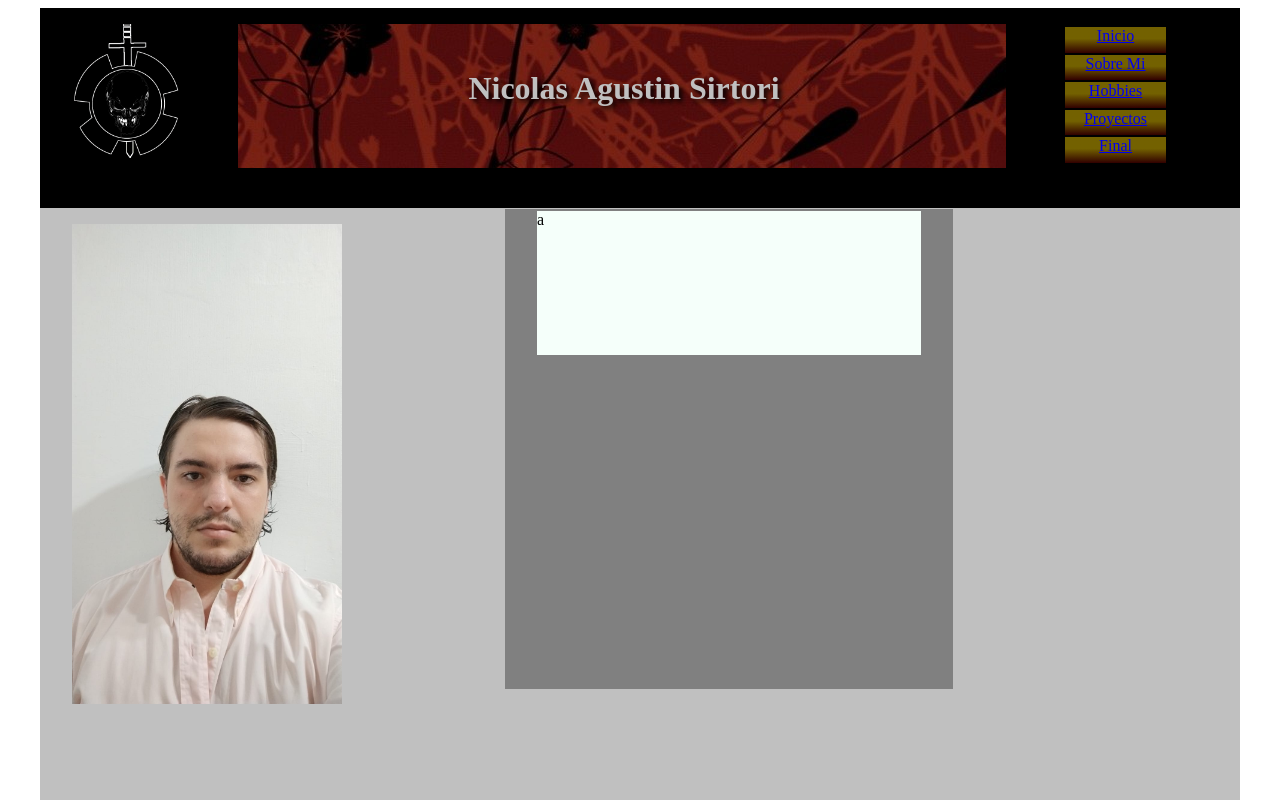
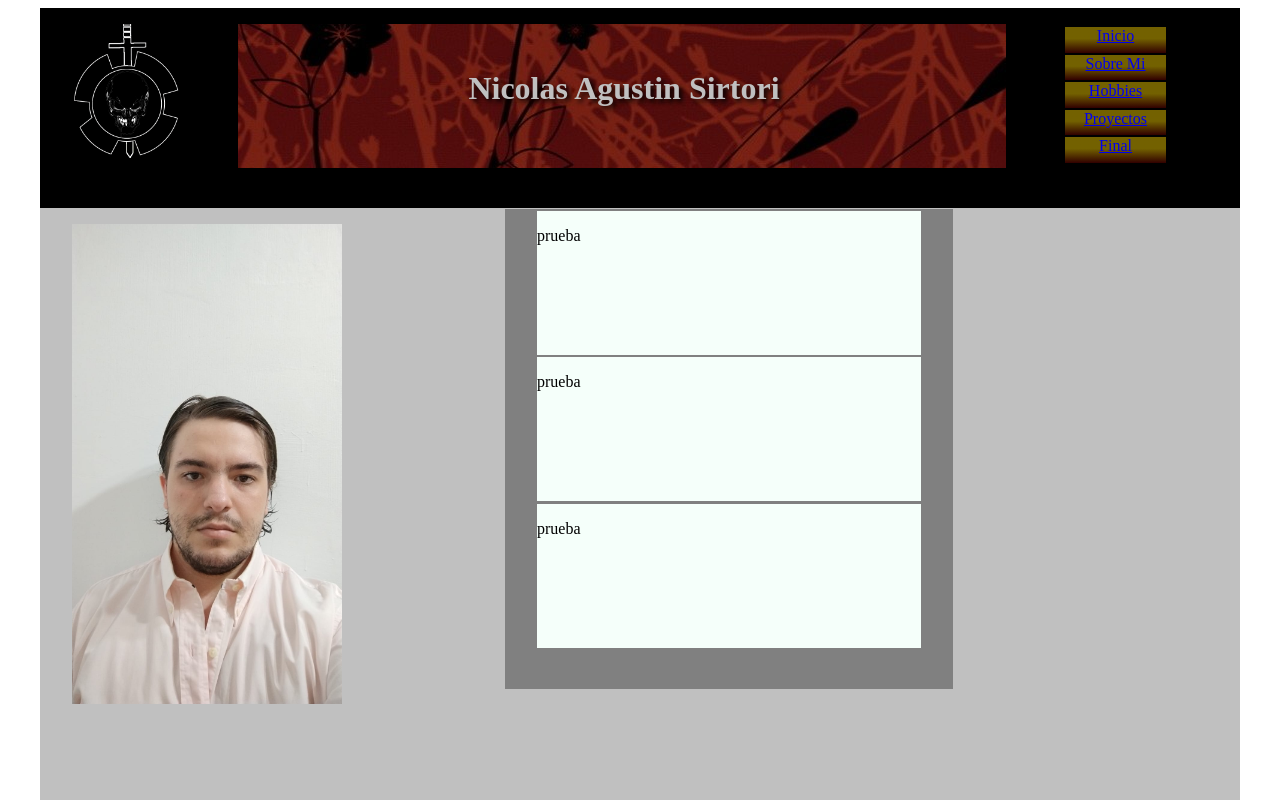
Before and after one commit to Robertsnights/my-app, a React (Vite) app: page / in a window 1280 px wide. Shown: the top 800 px of the page. Built offline with nearby package versions, Linux system fonts and the light colour scheme.

Commit message:
resolucion de errores

```diff
--- a/src/App.jsx
+++ b/src/App.jsx
@@ -1,17 +1,17 @@
 import { useState } from 'react'
 import viteLogo from '/vite.svg'
 import './assets/CSS/Cuerpo1.css'
-
-function Cue1() {
+import {DivText} from './creadores/zonaCreador.jsx'
+export function Cue1() {
 
   return (
     <>
       <div className="Foto"></div>
       <div className="Listados">
-        <div className="Zona1">a</div>
+        <DivText  />
+        <DivText  />
+        <DivText  />
       </div>
     </>
   )
 }
-
-export default Cue1
--- a/src/assets/CSS/Cuerpo1.css
+++ b/src/assets/CSS/Cuerpo1.css
@@ -26,3 +26,21 @@
 	margin-left: 2rem;
 	background-color: mintcream;
 }
+.Zona2{
+	width: 24rem;
+	height: 9rem;
+	position: relative;
+	float: left;
+	margin-top: 0.1rem;
+	margin-left: 2rem;
+	background-color: mintcream;
+}
+.Zona3{
+	width: 24rem;
+	height: 9rem;
+	position: relative;
+	float: left;
+	margin-top: 0.1rem;
+	margin-left: 2rem;
+	background-color: mintcream;
+}
--- /dev/null
+++ b/src/creadores/Creador.css
@@ -0,0 +1,9 @@
+.Zona{
+	width: 24rem;
+	height: 9rem;
+	position: relative;
+	float: left;
+	margin-top: 0.1rem;
+	margin-left: 2rem;
+	background-color: mintcream;
+}
--- /dev/null
+++ b/src/creadores/zonaCreador.jsx
@@ -0,0 +1,8 @@
+import './Creador.css'
+export function DivText ({}){
+	return(
+		<div className="Zona">
+			<p>prueba</p>
+		</div>
+	)
+}
--- a/src/main.jsx
+++ b/src/main.jsx
@@ -1,7 +1,7 @@
 import { StrictMode } from 'react'
 import { createRoot } from 'react-dom/client'
 import './index.css'
-import Cue1 from './App.jsx'
+import {Cue1} from './App.jsx'
 import Cabe from './cabecera.jsx'
 
 createRoot(document.getElementById('Cabecera')).render(
```
